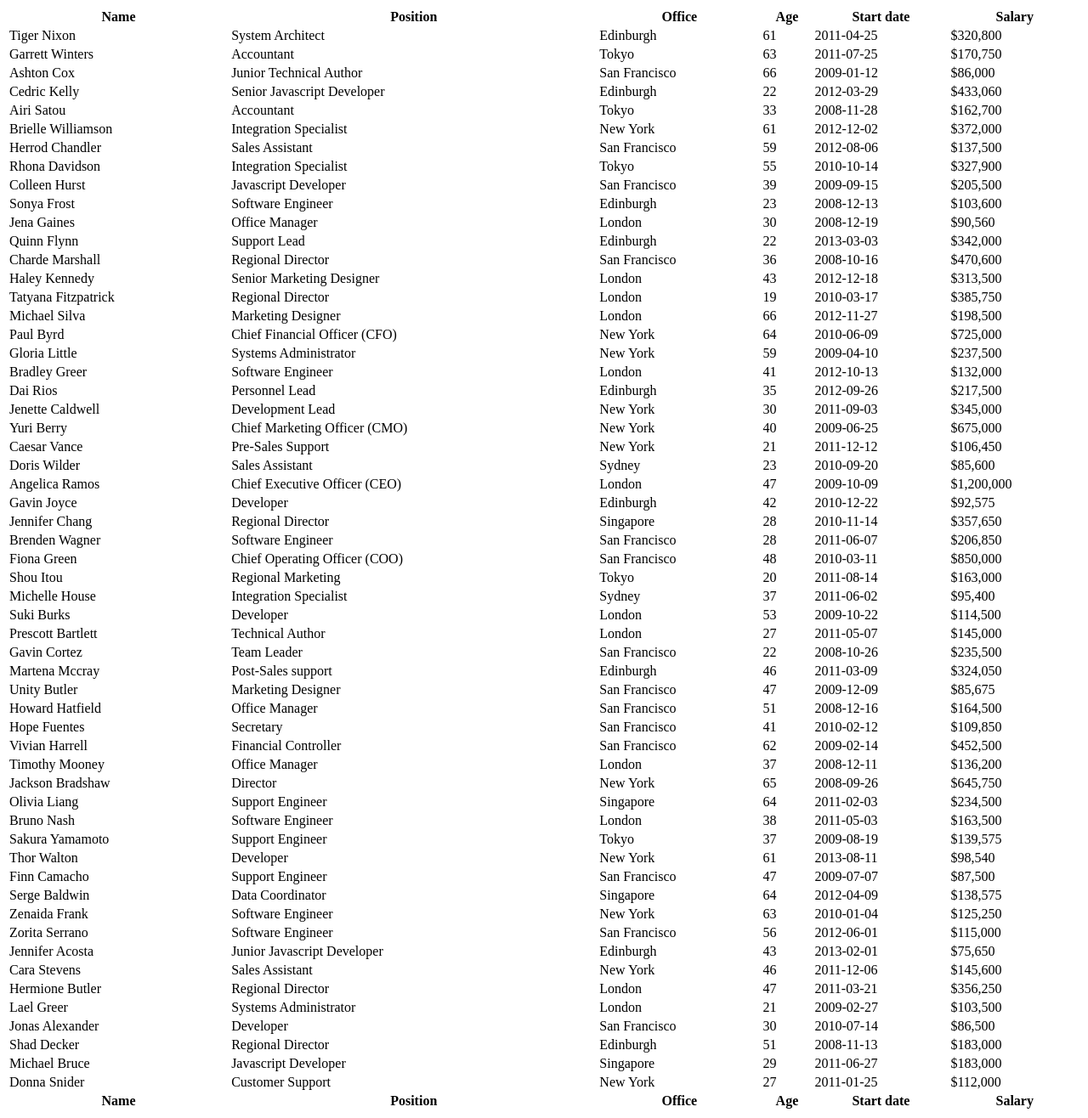
After one commit to Liyhum/CRUD-Barang-nativeJS, a PHP site: the page made by report copy.php in a window 1280 px wide. The commit adds this page. Shown: the whole page at 85% size. Run offline with PHP 8.4, Linux system fonts and the light colour scheme.

Commit message:
menambahkan report

```diff
--- a/formBrgMasuk/brg_masuk.js
+++ b/formBrgMasuk/brg_masuk.js
@@ -143,7 +143,7 @@ $(document).ready(function() {
                 }
             },
             error: function(xhr, status, error) {
-                console.error("AJAX error:", status, error);
+                console.log("AJAX error:", status, error);
             },
         });
     });
--- a/partial/header.php
+++ b/partial/header.php
@@ -7,6 +7,7 @@
 
 <!DOCTYPE html>
 <html lang="en">
+
 <head>
   <meta charset="utf-8">
   <meta name="viewport" content="width=device-width, initial-scale=1">
@@ -102,7 +103,9 @@
   <script src="assets/AdminLTE/plugins/bootstrap4-duallistbox/jquery.bootstrap-duallistbox.min.js"></script>
 
 
+
 </head>
+
 <body class="hold-transition sidebar-mini layout-fixed">
   <div class="wrapper">
 
--- /dev/null
+++ b/report copy.php
@@ -0,0 +1,506 @@
+<!DOCTYPE html>
+<html lang="en">
+
+<head>
+  <meta charset="UTF-8">
+  <meta name="viewport" content="width=device-width, initial-scale=1.0">
+  <title>Load All jQuery and DataTables Files</title>
+
+  <!-- Your other meta tags, stylesheets, and scripts go here -->
+</head>
+
+<body>
+  <table id="example" class="display nowrap" style="width:100%">
+    <thead>
+      <tr>
+        <th>Name</th>
+        <th>Position</th>
+        <th>Office</th>
+        <th>Age</th>
+        <th>Start date</th>
+        <th>Salary</th>
+      </tr>
+    </thead>
+    <tbody>
+      <tr>
+        <td>Tiger Nixon</td>
+        <td>System Architect</td>
+        <td>Edinburgh</td>
+        <td>61</td>
+        <td>2011-04-25</td>
+        <td>$320,800</td>
+      </tr>
+      <tr>
+        <td>Garrett Winters</td>
+        <td>Accountant</td>
+        <td>Tokyo</td>
+        <td>63</td>
+        <td>2011-07-25</td>
+        <td>$170,750</td>
+      </tr>
+      <tr>
+        <td>Ashton Cox</td>
+        <td>Junior Technical Author</td>
+        <td>San Francisco</td>
+        <td>66</td>
+        <td>2009-01-12</td>
+        <td>$86,000</td>
+      </tr>
+      <tr>
+        <td>Cedric Kelly</td>
+        <td>Senior Javascript Developer</td>
+        <td>Edinburgh</td>
+        <td>22</td>
+        <td>2012-03-29</td>
+        <td>$433,060</td>
+      </tr>
+      <tr>
+        <td>Airi Satou</td>
+        <td>Accountant</td>
+        <td>Tokyo</td>
+        <td>33</td>
+        <td>2008-11-28</td>
+        <td>$162,700</td>
+      </tr>
+      <tr>
+        <td>Brielle Williamson</td>
+        <td>Integration Specialist</td>
+        <td>New York</td>
+        <td>61</td>
+        <td>2012-12-02</td>
+        <td>$372,000</td>
+      </tr>
+      <tr>
+        <td>Herrod Chandler</td>
+        <td>Sales Assistant</td>
+        <td>San Francisco</td>
+        <td>59</td>
+        <td>2012-08-06</td>
+        <td>$137,500</td>
+      </tr>
+      <tr>
+        <td>Rhona Davidson</td>
+        <td>Integration Specialist</td>
+        <td>Tokyo</td>
+        <td>55</td>
+        <td>2010-10-14</td>
+        <td>$327,900</td>
+      </tr>
+      <tr>
+        <td>Colleen Hurst</td>
+        <td>Javascript Developer</td>
+        <td>San Francisco</td>
+        <td>39</td>
+        <td>2009-09-15</td>
+        <td>$205,500</td>
+      </tr>
+      <tr>
+        <td>Sonya Frost</td>
+        <td>Software Engineer</td>
+        <td>Edinburgh</td>
+        <td>23</td>
+        <td>2008-12-13</td>
+        <td>$103,600</td>
+      </tr>
+      <tr>
+        <td>Jena Gaines</td>
+        <td>Office Manager</td>
+        <td>London</td>
+        <td>30</td>
+        <td>2008-12-19</td>
+        <td>$90,560</td>
+      </tr>
+      <tr>
+        <td>Quinn Flynn</td>
+        <td>Support Lead</td>
+        <td>Edinburgh</td>
+        <td>22</td>
+        <td>2013-03-03</td>
+        <td>$342,000</td>
+      </tr>
+      <tr>
+        <td>Charde Marshall</td>
+        <td>Regional Director</td>
+        <td>San Francisco</td>
+        <td>36</td>
+        <td>2008-10-16</td>
+        <td>$470,600</td>
+      </tr>
+      <tr>
+        <td>Haley Kennedy</td>
+        <td>Senior Marketing Designer</td>
+        <td>London</td>
+        <td>43</td>
+        <td>2012-12-18</td>
+        <td>$313,500</td>
+      </tr>
+      <tr>
+        <td>Tatyana Fitzpatrick</td>
+        <td>Regional Director</td>
+        <td>London</td>
+        <td>19</td>
+        <td>2010-03-17</td>
+        <td>$385,750</td>
+      </tr>
+      <tr>
+        <td>Michael Silva</td>
+        <td>Marketing Designer</td>
+        <td>London</td>
+        <td>66</td>
+        <td>2012-11-27</td>
+        <td>$198,500</td>
+      </tr>
+      <tr>
+        <td>Paul Byrd</td>
+        <td>Chief Financial Officer (CFO)</td>
+        <td>New York</td>
+        <td>64</td>
+        <td>2010-06-09</td>
+        <td>$725,000</td>
+      </tr>
+      <tr>
+        <td>Gloria Little</td>
+        <td>Systems Administrator</td>
+        <td>New York</td>
+        <td>59</td>
+        <td>2009-04-10</td>
+        <td>$237,500</td>
+      </tr>
+      <tr>
+        <td>Bradley Greer</td>
+        <td>Software Engineer</td>
+        <td>London</td>
+        <td>41</td>
+        <td>2012-10-13</td>
+        <td>$132,000</td>
+      </tr>
+      <tr>
+        <td>Dai Rios</td>
+        <td>Personnel Lead</td>
+        <td>Edinburgh</td>
+        <td>35</td>
+        <td>2012-09-26</td>
+        <td>$217,500</td>
+      </tr>
+      <tr>
+        <td>Jenette Caldwell</td>
+        <td>Development Lead</td>
+        <td>New York</td>
+        <td>30</td>
+        <td>2011-09-03</td>
+        <td>$345,000</td>
+      </tr>
+      <tr>
+        <td>Yuri Berry</td>
+        <td>Chief Marketing Officer (CMO)</td>
+        <td>New York</td>
+        <td>40</td>
+        <td>2009-06-25</td>
+        <td>$675,000</td>
+      </tr>
+      <tr>
+        <td>Caesar Vance</td>
+        <td>Pre-Sales Support</td>
+        <td>New York</td>
+        <td>21</td>
+        <td>2011-12-12</td>
+        <td>$106,450</td>
+      </tr>
+      <tr>
+        <td>Doris Wilder</td>
+        <td>Sales Assistant</td>
+        <td>Sydney</td>
+        <td>23</td>
+        <td>2010-09-20</td>
+        <td>$85,600</td>
+      </tr>
+      <tr>
+        <td>Angelica Ramos</td>
+        <td>Chief Executive Officer (CEO)</td>
+        <td>London</td>
+        <td>47</td>
+        <td>2009-10-09</td>
+        <td>$1,200,000</td>
+      </tr>
+      <tr>
+        <td>Gavin Joyce</td>
+        <td>Developer</td>
+        <td>Edinburgh</td>
+        <td>42</td>
+        <td>2010-12-22</td>
+        <td>$92,575</td>
+      </tr>
+      <tr>
+        <td>Jennifer Chang</td>
+        <td>Regional Director</td>
+        <td>Singapore</td>
+        <td>28</td>
+        <td>2010-11-14</td>
+        <td>$357,650</td>
+      </tr>
+      <tr>
+        <td>Brenden Wagner</td>
+        <td>Software Engineer</td>
+        <td>San Francisco</td>
+        <td>28</td>
+        <td>2011-06-07</td>
+        <td>$206,850</td>
+      </tr>
+      <tr>
+        <td>Fiona Green</td>
+        <td>Chief Operating Officer (COO)</td>
+        <td>San Francisco</td>
+        <td>48</td>
+        <td>2010-03-11</td>
+        <td>$850,000</td>
+      </tr>
+      <tr>
+        <td>Shou Itou</td>
+        <td>Regional Marketing</td>
+        <td>Tokyo</td>
+        <td>20</td>
+        <td>2011-08-14</td>
+        <td>$163,000</td>
+      </tr>
+      <tr>
+        <td>Michelle House</td>
+        <td>Integration Specialist</td>
+        <td>Sydney</td>
+        <td>37</td>
+        <td>2011-06-02</td>
+        <td>$95,400</td>
+      </tr>
+      <tr>
+        <td>Suki Burks</td>
+        <td>Developer</td>
+        <td>London</td>
+        <td>53</td>
+        <td>2009-10-22</td>
+        <td>$114,500</td>
+      </tr>
+      <tr>
+        <td>Prescott Bartlett</td>
+        <td>Technical Author</td>
+        <td>London</td>
+        <td>27</td>
+        <td>2011-05-07</td>
+        <td>$145,000</td>
+      </tr>
+      <tr>
+        <td>Gavin Cortez</td>
+        <td>Team Leader</td>
+        <td>San Francisco</td>
+        <td>22</td>
+        <td>2008-10-26</td>
+        <td>$235,500</td>
+      </tr>
+      <tr>
+        <td>Martena Mccray</td>
+        <td>Post-Sales support</td>
+        <td>Edinburgh</td>
+        <td>46</td>
+        <td>2011-03-09</td>
+        <td>$324,050</td>
+      </tr>
+      <tr>
+        <td>Unity Butler</td>
+        <td>Marketing Designer</td>
+        <td>San Francisco</td>
+        <td>47</td>
+        <td>2009-12-09</td>
+        <td>$85,675</td>
+      </tr>
+      <tr>
+        <td>Howard Hatfield</td>
+        <td>Office Manager</td>
+        <td>San Francisco</td>
+        <td>51</td>
+        <td>2008-12-16</td>
+        <td>$164,500</td>
+      </tr>
+      <tr>
+        <td>Hope Fuentes</td>
+        <td>Secretary</td>
+        <td>San Francisco</td>
+        <td>41</td>
+        <td>2010-02-12</td>
+        <td>$109,850</td>
+      </tr>
+      <tr>
+        <td>Vivian Harrell</td>
+        <td>Financial Controller</td>
+        <td>San Francisco</td>
+        <td>62</td>
+        <td>2009-02-14</td>
+        <td>$452,500</td>
+      </tr>
+      <tr>
+        <td>Timothy Mooney</td>
+        <td>Office Manager</td>
+        <td>London</td>
+        <td>37</td>
+        <td>2008-12-11</td>
+        <td>$136,200</td>
+      </tr>
+      <tr>
+        <td>Jackson Bradshaw</td>
+        <td>Director</td>
+        <td>New York</td>
+        <td>65</td>
+        <td>2008-09-26</td>
+        <td>$645,750</td>
+      </tr>
+      <tr>
+        <td>Olivia Liang</td>
+        <td>Support Engineer</td>
+        <td>Singapore</td>
+        <td>64</td>
+        <td>2011-02-03</td>
+        <td>$234,500</td>
+      </tr>
+      <tr>
+        <td>Bruno Nash</td>
+        <td>Software Engineer</td>
+        <td>London</td>
+        <td>38</td>
+        <td>2011-05-03</td>
+        <td>$163,500</td>
+      </tr>
+      <tr>
+        <td>Sakura Yamamoto</td>
+        <td>Support Engineer</td>
+        <td>Tokyo</td>
+        <td>37</td>
+        <td>2009-08-19</td>
+        <td>$139,575</td>
+      </tr>
+      <tr>
+        <td>Thor Walton</td>
+        <td>Developer</td>
+        <td>New York</td>
+        <td>61</td>
+        <td>2013-08-11</td>
+        <td>$98,540</td>
+      </tr>
+      <tr>
+        <td>Finn Camacho</td>
+        <td>Support Engineer</td>
+        <td>San Francisco</td>
+        <td>47</td>
+        <td>2009-07-07</td>
+        <td>$87,500</td>
+      </tr>
+      <tr>
+        <td>Serge Baldwin</td>
+        <td>Data Coordinator</td>
+        <td>Singapore</td>
+        <td>64</td>
+        <td>2012-04-09</td>
+        <td>$138,575</td>
+      </tr>
+      <tr>
+        <td>Zenaida Frank</td>
+        <td>Software Engineer</td>
+        <td>New York</td>
+        <td>63</td>
+        <td>2010-01-04</td>
+        <td>$125,250</td>
+      </tr>
+      <tr>
+        <td>Zorita Serrano</td>
+        <td>Software Engineer</td>
+        <td>San Francisco</td>
+        <td>56</td>
+        <td>2012-06-01</td>
+        <td>$115,000</td>
+      </tr>
+      <tr>
+        <td>Jennifer Acosta</td>
+        <td>Junior Javascript Developer</td>
+        <td>Edinburgh</td>
+        <td>43</td>
+        <td>2013-02-01</td>
+        <td>$75,650</td>
+      </tr>
+      <tr>
+        <td>Cara Stevens</td>
+        <td>Sales Assistant</td>
+        <td>New York</td>
+        <td>46</td>
+        <td>2011-12-06</td>
+        <td>$145,600</td>
+      </tr>
+      <tr>
+        <td>Hermione Butler</td>
+        <td>Regional Director</td>
+        <td>London</td>
+        <td>47</td>
+        <td>2011-03-21</td>
+        <td>$356,250</td>
+      </tr>
+      <tr>
+        <td>Lael Greer</td>
+        <td>Systems Administrator</td>
+        <td>London</td>
+        <td>21</td>
+        <td>2009-02-27</td>
+        <td>$103,500</td>
+      </tr>
+      <tr>
+        <td>Jonas Alexander</td>
+        <td>Developer</td>
+        <td>San Francisco</td>
+        <td>30</td>
+        <td>2010-07-14</td>
+        <td>$86,500</td>
+      </tr>
+      <tr>
+        <td>Shad Decker</td>
+        <td>Regional Director</td>
+        <td>Edinburgh</td>
+        <td>51</td>
+        <td>2008-11-13</td>
+        <td>$183,000</td>
+      </tr>
+      <tr>
+        <td>Michael Bruce</td>
+        <td>Javascript Developer</td>
+        <td>Singapore</td>
+        <td>29</td>
+        <td>2011-06-27</td>
+        <td>$183,000</td>
+      </tr>
+      <tr>
+        <td>Donna Snider</td>
+        <td>Customer Support</td>
+        <td>New York</td>
+        <td>27</td>
+        <td>2011-01-25</td>
+        <td>$112,000</td>
+      </tr>
+    </tbody>
+    <tfoot>
+      <tr>
+        <th>Name</th>
+        <th>Position</th>
+        <th>Office</th>
+        <th>Age</th>
+        <th>Start date</th>
+        <th>Salary</th>
+      </tr>
+    </tfoot>
+  </table>
+  <!-- Your HTML content goes here -->
+  <script>
+    $(document).ready(function() {
+      $('#example').DataTable({
+        dom: 'Bfrtip',
+        buttons: [
+          'copy', 'csv', 'excel', 'pdf', 'print'
+        ]
+      });
+    });
+  </script>
+</body>
+
+</html>
```
Also changed, not shown: formReport/getData.php (added, +35 -0 lines), formReport/report.js (added, +41 -0 lines), partial/sidebar.php (+18 -2 lines), report.php (added, +72 -0 lines). Lines whose indentation alone changed are shown as unchanged.
